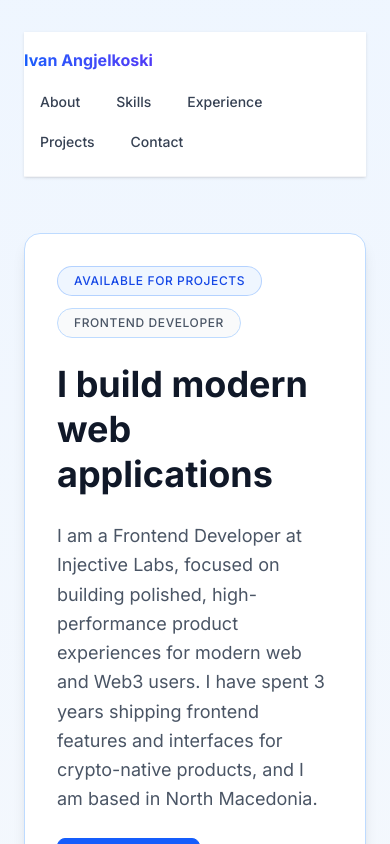
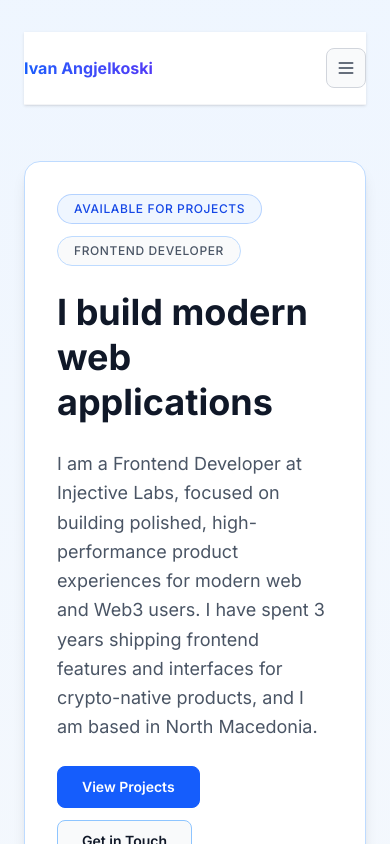
Before and after one commit to ivan-angjelkoski/ivan-angjelkoski-com, a Nuxt app: page / in a window 390 px wide. Shown: the top 844 px of the page. Built offline with nearby package versions, Linux system fonts and the light colour scheme.

Commit message:
Mobile navbar with hamburger menu
Co-authored-by: ivan-angjelkoski <ivan-angjelkoski@users.noreply.github.com>

```diff
--- a/app/pages/index.vue
+++ b/app/pages/index.vue
@@ -1,4 +1,6 @@
 <script setup lang="ts">
+const isMenuOpen = ref(false);
+
 useSeoMeta({
   title: "Ivan Angjelkoski — Frontend Developer",
   description:
@@ -58,7 +60,7 @@ const navLinks = [
     <div class="relative mx-auto min-h-screen w-full max-w-6xl px-6 pb-24 pt-8 md:px-10">
       <header class="sticky top-0 z-20 mb-14 bg-white/95 backdrop-blur-sm shadow-sm border-b border-gray-100">
         <nav
-          class="mx-auto flex w-full flex-wrap items-center justify-between gap-3 py-4 md:w-fit"
+          class="mx-auto flex w-full items-center justify-between gap-3 py-4"
           aria-label="Page sections"
         >
           <div class="flex items-center gap-2">
@@ -66,7 +68,47 @@ const navLinks = [
               Ivan Angjelkoski
             </span>
           </div>
-          <div class="flex flex-wrap items-center gap-1">
+
+          <button
+            @click="isMenuOpen = !isMenuOpen"
+            class="md:hidden flex items-center justify-center w-10 h-10 rounded-lg border border-gray-300 bg-gray-50 text-gray-700 transition hover:bg-gray-100 hover:border-gray-400 focus-visible:outline-none focus-visible:ring-2 focus-visible:ring-blue-500"
+            :aria-expanded="isMenuOpen"
+            aria-controls="mobile-menu"
+            aria-label="Toggle navigation menu"
+          >
+            <svg
+              v-if="!isMenuOpen"
+              class="w-5 h-5"
+              fill="none"
+              stroke="currentColor"
+              viewBox="0 0 24 24"
+              xmlns="http://www.w3.org/2000/svg"
+            >
+              <path
+                stroke-linecap="round"
+                stroke-linejoin="round"
+                stroke-width="2"
+                d="M4 6h16M4 12h16M4 18h16"
+              />
+            </svg>
+            <svg
+              v-else
+              class="w-5 h-5"
+              fill="none"
+              stroke="currentColor"
+              viewBox="0 0 24 24"
+              xmlns="http://www.w3.org/2000/svg"
+            >
+              <path
+                stroke-linecap="round"
+                stroke-linejoin="round"
+                stroke-width="2"
+                d="M6 18L18 6M6 6l12 12"
+              />
+            </svg>
+          </button>
+
+          <div class="hidden md:flex flex-wrap items-center gap-1">
             <a
               v-for="link in navLinks"
               :key="link.href"
@@ -77,6 +119,65 @@ const navLinks = [
             </a>
           </div>
         </nav>
+
+        <Transition
+          enter-active-class="transition duration-200 ease-out"
+          enter-from-class="-translate-x-full"
+          enter-to-class="translate-x-0"
+          leave-active-class="transition duration-200 ease-in"
+          leave-from-class="translate-x-0"
+          leave-to-class="-translate-x-full"
+        >
+          <div
+            v-if="isMenuOpen"
+            id="mobile-menu"
+            class="md:hidden fixed inset-y-0 left-0 z-50 w-64 bg-white shadow-2xl border-r border-gray-200"
+          >
+            <div class="flex h-16 items-center justify-between border-b border-gray-200 px-4">
+              <span class="text-base font-bold bg-gradient-to-r from-blue-600 to-indigo-600 bg-clip-text text-transparent">
+                Ivan Angjelkoski
+              </span>
+              <button
+                @click="isMenuOpen = false"
+                class="flex items-center justify-center w-8 h-8 rounded-lg text-gray-600 hover:bg-gray-100 focus-visible:outline-none focus-visible:ring-2 focus-visible:ring-blue-500"
+                aria-label="Close menu"
+              >
+                <svg
+                  class="w-5 h-5"
+                  fill="none"
+                  stroke="currentColor"
+                  viewBox="0 0 24 24"
+                  xmlns="http://www.w3.org/2000/svg"
+                >
+                  <path
+                    stroke-linecap="round"
+                    stroke-linejoin="round"
+                    stroke-width="2"
+                    d="M6 18L18 6M6 6l12 12"
+                  />
+                </svg>
+              </button>
+            </div>
+            <div class="p-4 space-y-2">
+              <a
+                v-for="link in navLinks"
+                :key="link.href"
+                :href="link.href"
+                @click="isMenuOpen = false"
+                class="block w-full px-4 py-3 text-sm font-medium text-gray-700 rounded-lg hover:bg-gradient-to-r hover:from-blue-50 hover:to-indigo-50 hover:text-blue-700 transition-all duration-200 focus-visible:outline-none focus-visible:ring-2 focus-visible:ring-blue-500/50 focus-visible:ring-offset-2"
+              >
+                {{ link.label }}
+              </a>
+            </div>
+          </div>
+        </Transition>
+
+        <div
+          v-if="isMenuOpen"
+          @click="isMenuOpen = false"
+          class="md:hidden fixed inset-0 bg-black/30 z-40"
+          aria-hidden="true"
+        />
       </header>
 
       <section
```
